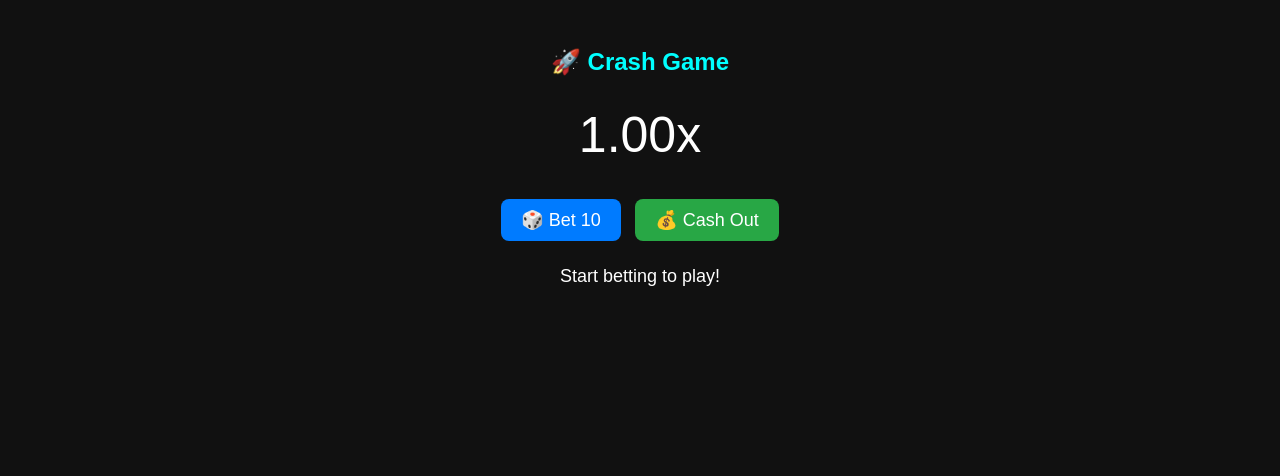
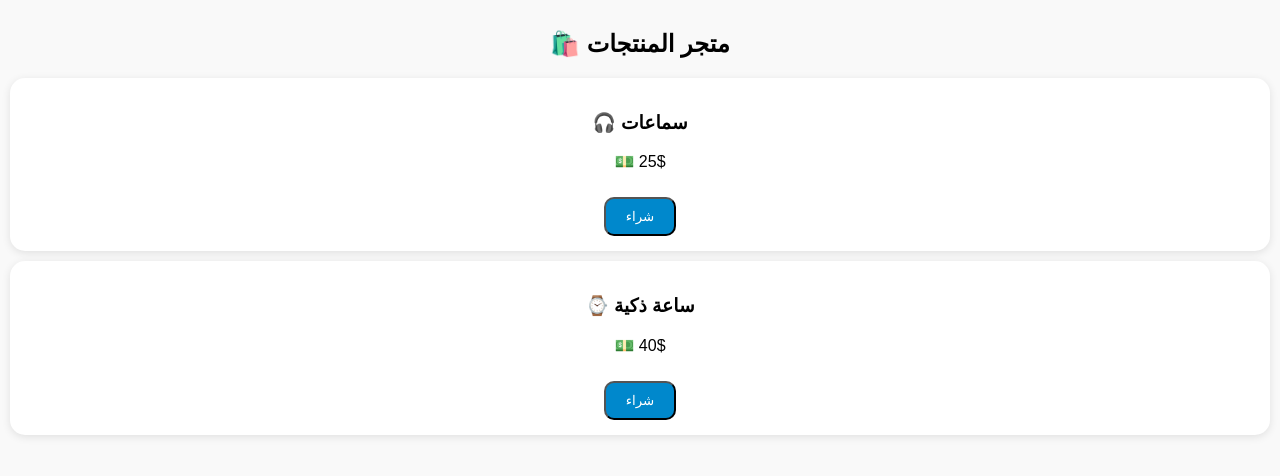
Before and after one commit to oskaiq/oskaiq, a plain HTML site: page index.html in a window 1280 px wide. Drawn offline with Linux system fonts and the light colour scheme.

Commit message:
Update index.html

```diff
--- a/index.html
+++ b/index.html
@@ -1,82 +1,56 @@
-<!doctype html>
-<html lang="en">
+<!DOCTYPE html>
+<html lang="ar">
 <head>
-  <meta charset="utf-8">
-  <title>Crash Mini App</title>
-  <script src="https://telegram.org/js/telegram-web-app.js"></script>
+  <meta charset="UTF-8">
+  <title>🛍️ متجر مصغّر</title>
+  <meta name="viewport" content="width=device-width, initial-scale=1.0">
   <style>
     body {
       font-family: sans-serif;
+      background: #f9f9f9;
+      margin: 0;
+      padding: 10px;
       text-align: center;
-      padding: 20px;
-      background: #111;
-      color: #fff;
     }
-    h2 {
-      color: #0ff;
+    .card {
+      background: #fff;
+      border-radius: 15px;
+      padding: 15px;
+      margin: 10px 0;
+      box-shadow: 0 2px 8px rgba(0,0,0,0.1);
     }
-    #mult {
-      font-size: 50px;
-      margin: 30px 0;
+    .btn {
+      display: inline-block;
+      background: #0088cc;
+      color: white;
+      padding: 10px 20px;
+      margin-top: 10px;
+      border-radius: 10px;
+      text-decoration: none;
     }
-    button {
-      padding: 10px 20px;
-      margin: 5px;
-      border: none;
-      border-radius: 8px;
-      font-size: 18px;
-      cursor: pointer;
-    }
-    .bet { background: #007bff; color: #fff; }
-    .cash { background: #28a745; color: #fff; }
-    #log { margin-top: 20px; font-size: 18px; }
   </style>
+  <script src="https://telegram.org/js/telegram-web-app.js"></script>
 </head>
 <body>
-  <h2>🚀 Crash Game</h2>
-  <div id="mult">1.00x</div>
-  <button id="betBtn" class="bet">🎲 Bet 10</button>
-  <button id="cashBtn" class="cash" disabled>💰 Cash Out</button>
-  <div id="log">Start betting to play!</div>
+  <h2>🛍️ متجر المنتجات</h2>
 
-<script>
-let running = false, multiplier = 1, crashAt = 0, timer;
+  <div class="card">
+    <h3>🎧 سماعات</h3>
+    <p>💵 25$</p>
+    <button class="btn" onclick="buy('سماعات - 25$')">شراء</button>
+  </div>
 
-const multEl = document.getElementById("mult");
-const logEl = document.getElementById("log");
-const betBtn = document.getElementById("betBtn");
-const cashBtn = document.getElementById("cashBtn");
+  <div class="card">
+    <h3>⌚ ساعة ذكية</h3>
+    <p>💵 40$</p>
+    <button class="btn" onclick="buy('ساعة ذكية - 40$')">شراء</button>
+  </div>
 
-betBtn.onclick = () => {
-  if (running) return;
-  running = true;
-  crashAt = 1.5 + Math.random() * 5; // انهيار عشوائي بين 1.5 و 6.5
-  multiplier = 1.0;
-  logEl.innerText = "🚀 Bet Placed!";
-  cashBtn.disabled = false;
-
-  timer = setInterval(() => {
-    multiplier += 0.05 * multiplier;
-    multEl.innerText = multiplier.toFixed(2) + "x";
-
-    if (multiplier >= crashAt) {
-      clearInterval(timer);
-      running = false;
-      multEl.innerText = crashAt.toFixed(2) + "x 💥 CRASH";
-      cashBtn.disabled = true;
-      logEl.innerText = "❌ You lost!";
+  <script>
+    function buy(product) {
+      Telegram.WebApp.sendData(product); // يرسل البيانات للبوت
+      Telegram.WebApp.close(); // يغلق المتجر المصغّر
     }
-  }, 500);
-};
-
-cashBtn.onclick = () => {
-  if (!running) return;
-  clearInterval(timer);
-  running = false;
-  const win = (10 * multiplier).toFixed(2);
-  logEl.innerText = `✅ Cashed out at ${multiplier.toFixed(2)}x → Win ${win}`;
-  cashBtn.disabled = true;
-};
-</script>
+  </script>
 </body>
 </html>
```
